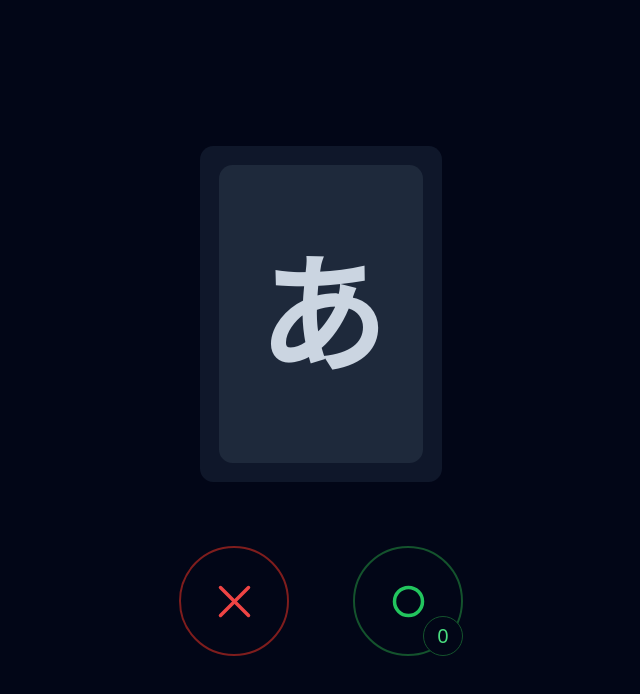
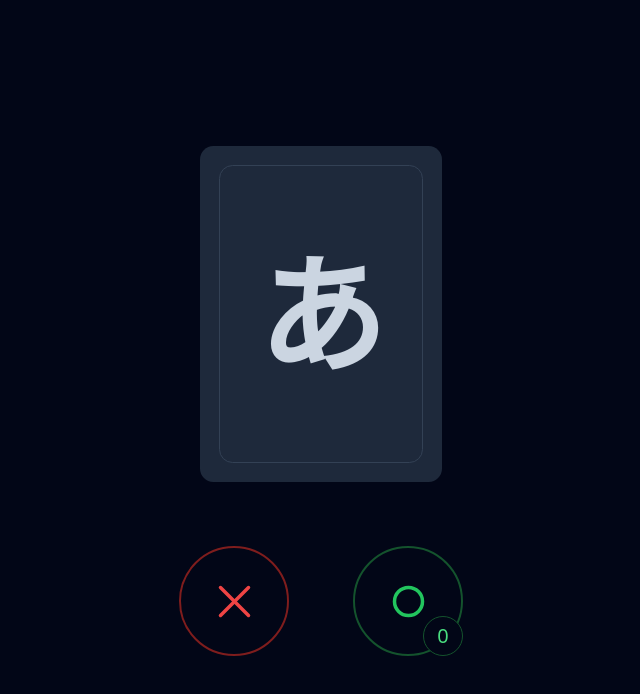
Before and after one commit to oncet/hiragana-flashcards, a React app: page / in a window 1280 px wide. Shown: the top 694 px of the page, without its empty margins (319-959 px from the left). Built offline with nearby package versions, Linux system fonts and the light colour scheme; the HTML template or start-up script is replaced by a standard one.

Commit message:
new card design

```diff
--- a/src/App.tsx
+++ b/src/App.tsx
@@ -1,14 +1,14 @@
+import { motion } from "framer-motion";
 import { useEffect, useState } from "react";
-import { motion } from "framer-motion";
 
 import "./App.css";
-import Circle from "./components/Circle";
+import AcceptButton from "./components/AcceptButton";
 import Cross from "./components/Cross";
-import AcceptButton from "./components/AcceptButton";
 
 const App = () => {
   const [theme] = useState<"light" | "dark">("dark");
-  const [isFlipped, setIsFlipper] = useState(false);
+
+  const [isFlipped, setIsFlipped] = useState(false);
   const [isReverseVisible, setIsReverseVisible] = useState(false);
 
   useEffect(() => {
@@ -41,11 +41,17 @@ const App = () => {
           }
         }}
         onClick={() => {
-          setIsFlipper(!isFlipped);
+          setIsFlipped(!isFlipped);
         }}
-        className="h-[8.9cm] w-[6.4cm] rounded-[3.55mm] bg-slate-900 p-[5mm]"
+        className={`h-[8.9cm] w-[6.4cm] rounded-[3.55mm] ${
+          isReverseVisible ? "bg-slate-900" : "bg-slate-800"
+        } p-[5mm]`}
       >
-        <div className="flex h-full items-center justify-center rounded-[3.6mm] bg-slate-800 text-9xl font-bold text-slate-300">
+        <div
+          className={`flex h-full items-center justify-center rounded-[3.6mm] ${
+            isReverseVisible ? "" : "border border-solid border-slate-700"
+          } bg-slate-800 text-9xl font-bold text-slate-300`}
+        >
           {isReverseVisible ? (
             <div className="[transform:rotateY(180deg)]">A</div>
           ) : (
```
